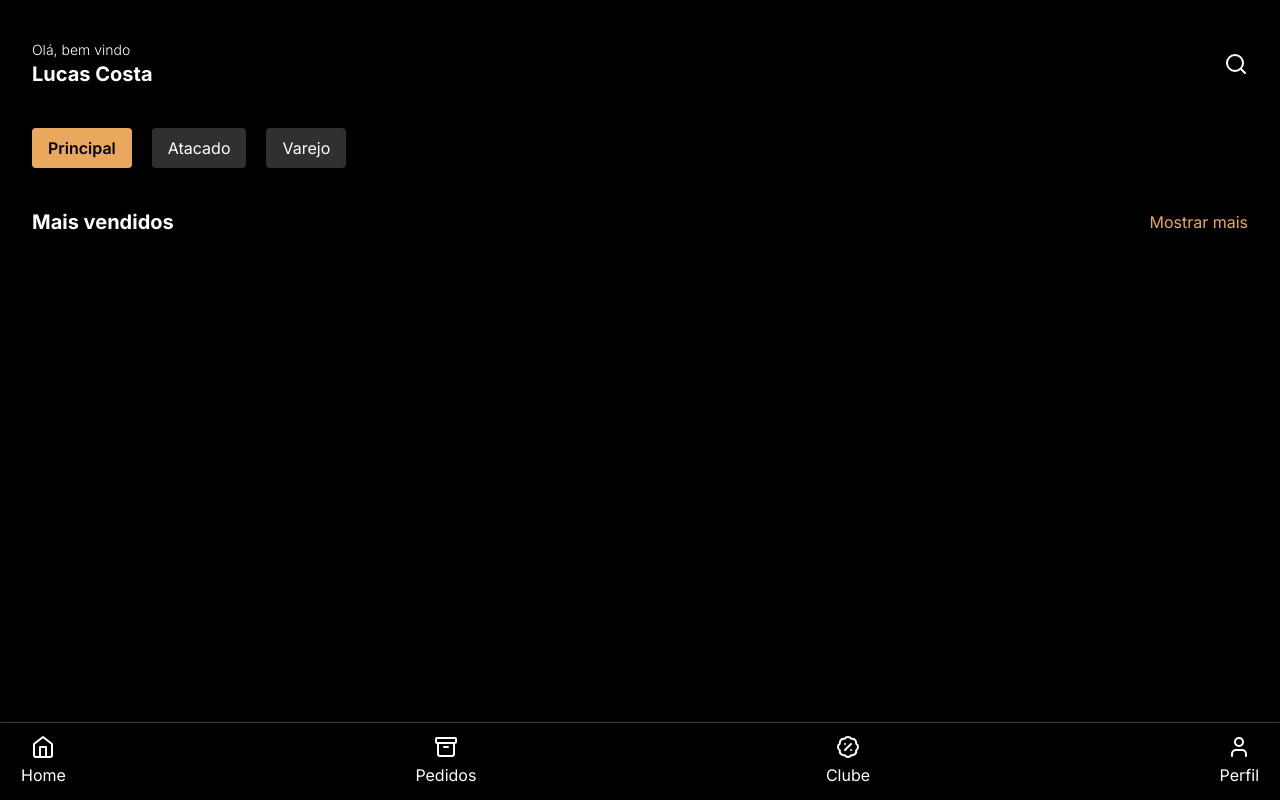
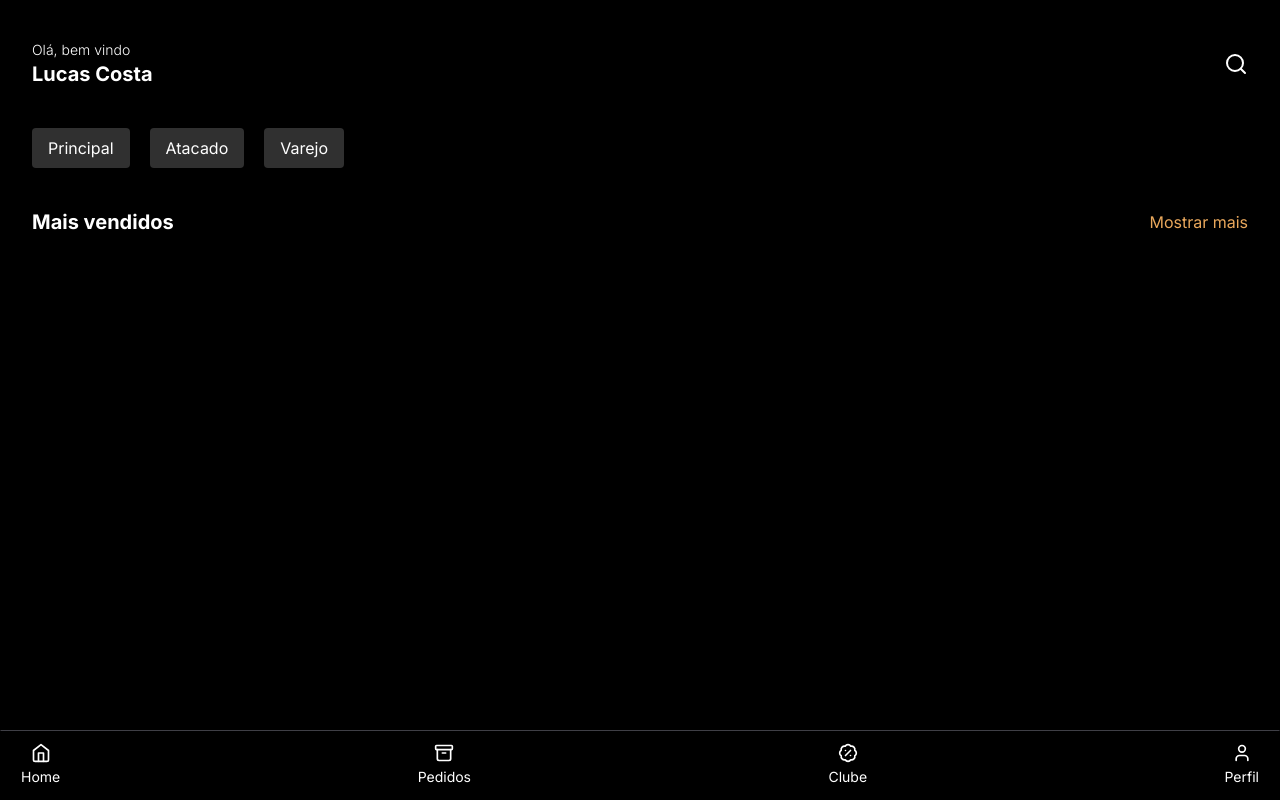
Before and after one commit to WillDevAC/acrepan-webapp, a Next.js app: page /home/all in a window 1280 px wide. Built offline with nearby package versions, Linux system fonts and the light colour scheme.

Commit message:
feat: acrepan

```diff
--- a/src/app/components/Chip.tsx
+++ b/src/app/components/Chip.tsx
@@ -4,18 +4,19 @@ import React from "react";
 
 interface ChipProps {
   label: string;
-  onClick?: () => void;
-  active: boolean;
 }
 
-export function Chip({ label, onClick, active }: ChipProps) {
+export function Chip({ label }: ChipProps) {
+
+  const active = false;
+
   return (
     <div
       className={`cursor-pointer inline-block px-4 py-2 rounded ${
-        active ? "bg-[#EAA85C] text-black font-semibold" : "bg-[#303030] text-white"
+        active
+          ? "bg-[#EAA85C] text-black font-semibold"
+          : "bg-[#303030] text-white"
       }`}
-      onClick={onClick}
-      data-chip-id={label}
     >
       {label}
     </div>
--- a/src/app/components/Chips.tsx
+++ b/src/app/components/Chips.tsx
@@ -1,27 +1,12 @@
-"use client";
-
 import { Chip } from "../components/Chip";
-import { useState } from "react";
-
-const ChipsList = ["Principal", "Atacado", "Varejo"];
 
 export function Chips() {
-  const [activeChip, setActiveChip] = useState<string | null>(ChipsList[0]);
-
-  const handleChipClick = (label: string) => {
-    setActiveChip(label === activeChip ? null : label);
-  };
 
   return (
     <>
-      {ChipsList.map((chipLabel) => (
-        <Chip
-          key={chipLabel}
-          label={chipLabel}
-          active={activeChip === chipLabel}
-          onClick={() => handleChipClick(chipLabel)}
-        />
-      ))}
+      <Chip label="Principal" />
+      <Chip label="Atacado" />
+      <Chip label="Varejo" />
     </>
   );
 }
--- a/src/app/components/Menu.tsx
+++ b/src/app/components/Menu.tsx
@@ -1,6 +1,7 @@
 "use client";
 
 import { Archive, BadgePercent, Home, User } from "lucide-react";
+
 import Link from "next/link";
 
 export function Menu() {
@@ -8,20 +9,20 @@ export function Menu() {
     <>
       <div className="fixed bottom-0 border border-t-zinc-700 border-b-black border-r-black border-l-black w-full h-auto py-3 flex items-center justify-between px-5">
         <Link className="flex flex-col gap-1 items-center justify-center" href='#'>
-          <Home />
-          <p>Home</p>
+          <Home size={20}/>
+          <p className="text-sm">Home</p>
         </Link>
         <Link className="flex flex-col gap-1 items-center justify-center" href='#'>
-          <Archive />
-          <p>Pedidos</p>
+          <Archive size={20}/>
+          <p className="text-sm">Pedidos</p>
         </Link>
         <Link className="flex flex-col gap-1 items-center justify-center" href='#'>
-          <BadgePercent />
-          <p>Clube</p>
+          <BadgePercent size={20}/>
+          <p className="text-sm">Clube</p>
         </Link>
         <Link className="flex flex-col gap-1 items-center justify-center" href='#'>
-          <User />
-          <p>Perfil</p>
+          <User size={20}/>
+          <p className="text-sm">Perfil</p>
         </Link>
       </div>
     </>
```
